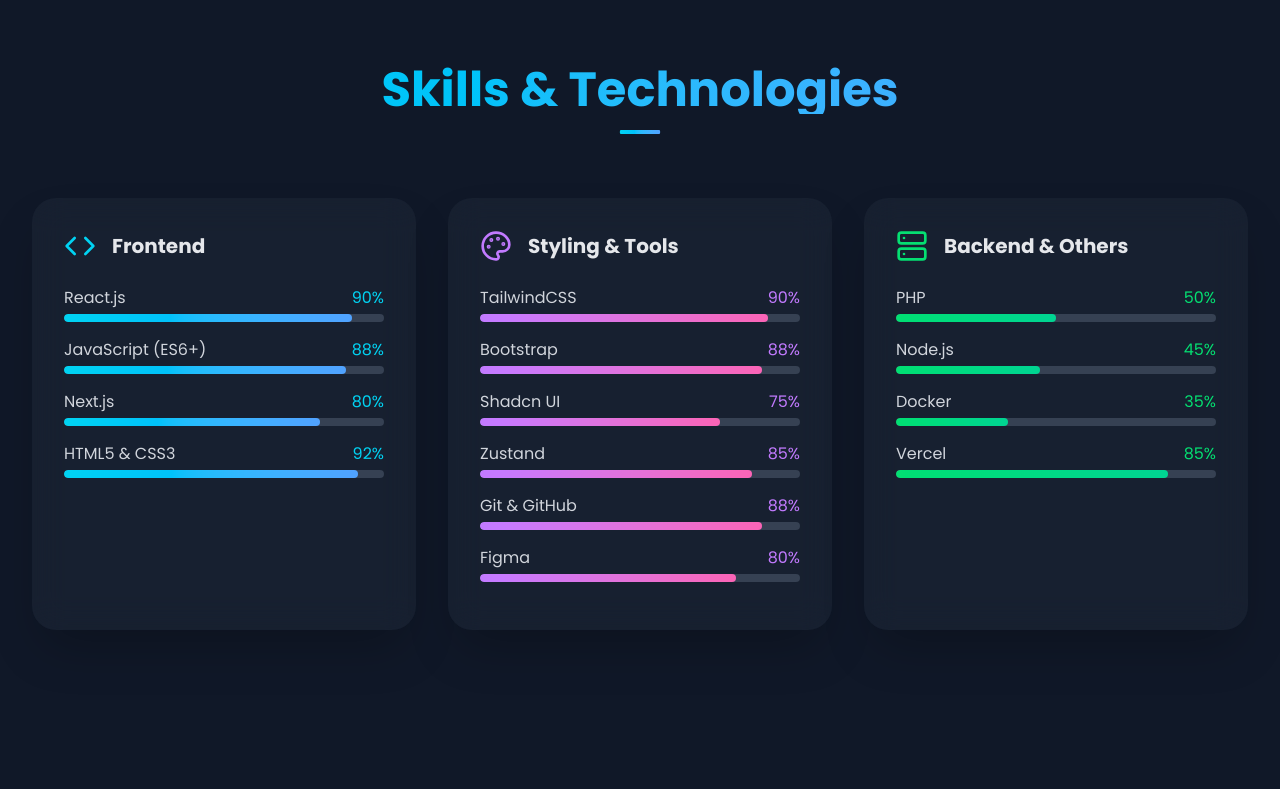
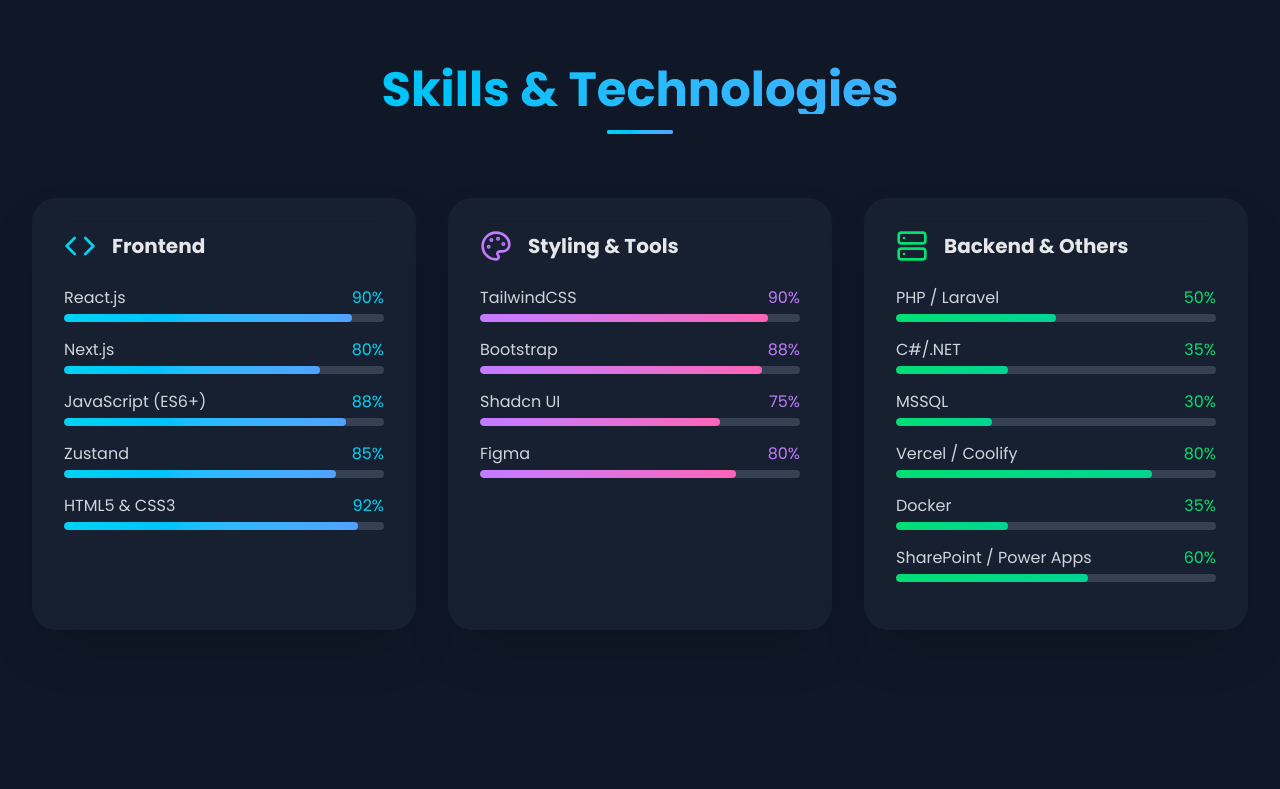
Before and after one commit to SuSandarKyaw/my-portfolio, a React (Vite) app: page / in a window 1280 px wide. Shown: the part 1560-2349 px from the top of the page. Built offline with nearby package versions, Linux system fonts and the light colour scheme.

Commit message:
fix: update skill and project

```diff
--- a/src/components/ExperienceSection.jsx
+++ b/src/components/ExperienceSection.jsx
@@ -2,6 +2,21 @@
 import RunningLine from "./RunningLine";
 
 const experiences = [
+  {
+    type: "work",
+    position: "Junior Frontend Developer",
+    company: "NiT College – Yangon",
+    duration: "July 2025 – Present",
+    achievements: [
+      "Successfully transitioned from Intern to Junior Developer role",
+      "Developed the official college website using React.js and Tailwind CSS",
+      "Integrated frontend UI with PHP and MySQL for dynamic course management",
+      "Optimized website performance and SEO for better institutional reach",
+      "Collaborated on student registration and academic dashboard modules"
+    ],
+    icon: Briefcase,
+    color: "blue" // Using blue to match your project theme
+  },
   {
     type: "work",
     position: "Frontend Developer Intern",
@@ -24,7 +39,7 @@
     type: "education",
     degree: "B.Sc (Hons) Computing",
     institution: "University of Greenwich",
-    status: "Final Year Student",
+    status: "2024-2025",
     description: "Specializing in Computing and Information Systems at KMD Institute, Myanmar Campus. Focus on modern web development technologies and software engineering principles.",
     icon: GraduationCap,
     color: "purple"
@@ -47,6 +62,11 @@
       text: "text-cyan-400",
       shadow: "hover:shadow-cyan-500/20"
     },
+    blue: {
+      gradient: "from-blue-400 to-indigo-400",
+      text: "text-blue-400",
+      shadow: "hover:shadow-blue-500/20"
+    },
     purple: {
       gradient: "from-purple-400 to-pink-400",
       text: "text-purple-400",
@@ -64,7 +84,6 @@
 
   return (
     <div className="relative flex md:items-center">
-      {/* Mobile: Single column layout */}
       <div className="md:hidden w-full">
         <div className={`bg-gray-800/50 backdrop-blur-lg rounded-3xl p-6 shadow-2xl ${colors.shadow} transition-all duration-300 w-full mb-8`}>
           <div className="flex items-center mb-4">
@@ -89,10 +108,8 @@
             <p className="text-sm text-gray-300">{item.description}</p>
           )}
         </div>
-        {/* Timeline Dot for mobile */}
         <div className={`absolute left-1/2 transform -translate-x-1/2 -bottom-4 w-5 h-5 bg-gradient-to-r ${colors.gradient} rounded-full border-4 border-gray-900 z-10`}></div>
       </div>
-
 
       {isLeft ? (
         <div className="hidden md:flex flex-1 pr-8">
@@ -124,7 +141,6 @@
         <div className="hidden md:flex flex-1 pr-8"></div>
       )}
 
-      {/* Timeline Dot for desktop */}
       <div className={`hidden md:block absolute left-1/2 transform -translate-x-1/2 w-6 h-6 bg-gradient-to-r ${colors.gradient} rounded-full border-4 border-gray-900 z-10`}></div>
 
       {!isLeft ? (
@@ -174,10 +190,8 @@
         </div>
 
         <div className="relative">
-          {/* Timeline Line - Hidden on mobile, visible on desktop */}
           <div className="hidden md:block absolute left-1/2 transform -translate-x-1/2 w-1 h-full bg-gradient-to-b from-cyan-400 to-blue-400 rounded-full"></div>
 
-          {/* Timeline Items */}
           <div className="space-y-16 md:space-y-12">
             {allItems.map((item, index) => (
               <TimelineItem
--- a/src/components/Footer.jsx
+++ b/src/components/Footer.jsx
@@ -4,7 +4,7 @@
       <div className="max-w-7xl mx-auto">
         <div className="text-center">
           <p className="text-slate-400 mb-4">
-            © 2025 <span className="text-cyan-400">Su Sandar Kyaw</span>. All rights reserved.
+            © {new Date().getFullYear()} <span className="text-cyan-400">Su Sandar Kyaw</span>. All rights reserved.
           </p>
           <p className="text-slate-400 text-sm">
             Built with React.js, Tailwind CSS, and lots of ☕
--- a/src/components/ProjectsSection.jsx
+++ b/src/components/ProjectsSection.jsx
@@ -2,26 +2,29 @@
 import niceFareDashboard from "/images/nicefare.png";
 import voucher from "/images/voucher.png";
 import smartUni from "/images/l.jpg";
+import nit from "/images/nit.png";
 import RunningLine from "./RunningLine";
 
 const projects = [
   {
     title: "Nice Fare Travel – Admin Dashboard",
-    description: "A comprehensive admin dashboard for a travel agency featuring sales data, expense tracking, customer management, and reminders with real-time API integration.",
+    description:
+      "A comprehensive admin dashboard for a travel agency featuring sales data, expense tracking, customer management, and reminders with real-time API integration.",
     technologies: ["Next.js", "ShadCN/UI", "Zustand", "Laravel API"],
     image: niceFareDashboard,
-    liveUrl: "https://nfc-dashboard.sankyitar.shop/",
+    // liveUrl: "https://nfc-dashboard.sankyitar.shop/",
     githubUrl: "https://github.com/heinhtetzan/nice-fare-dashboard",
     colors: {
       primary: "cyan",
       secondary: "blue",
       accent: "purple",
-      tech: "green"
-    }
+      tech: "green",
+    },
   },
   {
     title: "E-Tutoring System",
-    description: "A collaborative team project featuring tutor allocation, dashboards for different user roles, and interactive comment systems with comprehensive UI state management.",
+    description:
+      "A collaborative team project featuring tutor allocation, dashboards for different user roles, and interactive comment systems with comprehensive UI state management.",
     technologies: ["React.js", "TailwindCSS", "Flowbite", "C# .NET API"],
     image: smartUni,
     githubUrl: "https://github.com/ewsd-gp2/SmartUni.Frontend",
@@ -29,12 +32,13 @@
       primary: "purple",
       secondary: "pink",
       accent: "cyan",
-      tech: "orange"
-    }
+      tech: "orange",
+    },
   },
   {
     title: "Voucher Management App",
-    description: "A responsive voucher and inventory management system with user authentication, CRUD operations, search functionality, and seamless Laravel API integration.",
+    description:
+      "A responsive voucher and inventory management system with user authentication, CRUD operations, search functionality, and seamless Laravel API integration.",
     technologies: ["Next.js", "TailwindCSS", "Flowbite", "Laravel"],
     image: voucher,
     githubUrl: "https://github.com/SuSandarKyaw/voucher-app-next",
@@ -42,9 +46,24 @@
       primary: "green",
       secondary: "emerald",
       accent: "cyan",
-      tech: "red"
-    }
-  }
+      tech: "red",
+    },
+  },
+  {
+    title: "NIT College Official Website",
+    description:
+      "A comprehensive institutional platform featuring dynamic course listings, student registration modules, and a responsive academic dashboard. Focused on delivering a high-performance user interface with seamless backend communication.",
+    technologies: ["React.js", "Tailwind CSS", "PHP", "MySQL"],
+    image: nit,
+    liveUrl: "https://nit.com.mm",
+    githubUrl: "https://github.com/SuSandarKyaw/nit-college-website",
+    colors: {
+      primary: "blue",
+      secondary: "indigo",
+      accent: "slate",
+      tech: "sky",
+    },
+  },
 ];
 
 const ProjectCard = ({ project }) => {
@@ -55,7 +74,7 @@
       bg: "bg-cyan-500/20",
       gradient: "from-cyan-500 to-blue-500 hover:from-cyan-400 hover:to-blue-400",
       button: "border-cyan-400 text-cyan-400 hover:bg-cyan-400",
-      shadow: "hover:shadow-cyan-500/20"
+      shadow: "hover:shadow-cyan-500/20",
     },
     purple: {
       text: "text-purple-400",
@@ -63,7 +82,7 @@
       bg: "bg-purple-500/20",
       gradient: "from-purple-500 to-pink-500 hover:from-purple-400 hover:to-pink-400",
       button: "border-purple-400 text-purple-400 hover:bg-purple-400",
-      shadow: "hover:shadow-purple-500/20"
+      shadow: "hover:shadow-purple-500/20",
     },
     green: {
       text: "text-green-400",
@@ -71,33 +90,51 @@
       bg: "bg-green-500/20",
       gradient: "from-green-500 to-emerald-500 hover:from-green-400 hover:to-emerald-400",
       button: "border-green-400 text-green-400 hover:bg-green-400",
-      shadow: "hover:shadow-green-500/20"
+      shadow: "hover:shadow-green-500/20",
     },
     blue: {
       text: "text-blue-400",
       border: "border-blue-500/30",
-      bg: "bg-blue-500/20"
+      bg: "bg-blue-500/20",
+      gradient: "from-blue-500 to-indigo-500 hover:from-blue-400 hover:to-indigo-400",
+      button: "border-blue-400 text-blue-400 hover:bg-blue-400",
+      shadow: "hover:shadow-blue-500/20",
     },
     pink: {
       text: "text-pink-400",
       border: "border-pink-500/30",
-      bg: "bg-pink-500/20"
+      bg: "bg-pink-500/20",
     },
     emerald: {
       text: "text-emerald-400",
       border: "border-emerald-500/30",
-      bg: "bg-emerald-500/20"
+      bg: "bg-emerald-500/20",
     },
     orange: {
       text: "text-orange-400",
       border: "border-orange-500/30",
-      bg: "bg-orange-500/20"
+      bg: "bg-orange-500/20",
     },
     red: {
       text: "text-red-400",
       border: "border-red-500/30",
-      bg: "bg-red-500/20"
-    }
+      bg: "bg-red-500/20",
+    },
+    slate: {
+      text: "text-slate-400",
+      border: "border-slate-500/30",
+      bg: "bg-slate-500/20",
+    },
+    sky: {
+      text: "text-sky-400",
+      border: "border-sky-500/30",
+      bg: "bg-sky-500/20",
+    },
+    indigo: {
+      text: "text-indigo-400",
+      border: "border-indigo-500/30",
+      bg: "bg-indigo-500/20",
+    },
   };
 
   const getTechColor = (index) => {
@@ -107,8 +144,19 @@
     return project.colors.tech;
   };
 
+  // Helper to get safe styles or fallback to blue
+  const getSafeStyle = (colorName) => {
+    return colorClasses[colorName] || colorClasses.blue;
+  };
+
+  const primaryStyle = getSafeStyle(project.colors.primary);
+
   return (
-    <div className={`bg-gray-800/50 backdrop-blur-lg rounded-3xl shadow-2xl overflow-hidden ${colorClasses[project.colors.primary].shadow} transition-all duration-500 hover:scale-[1.02] group`}>
+    <div
+      className={`bg-gray-800/50 backdrop-blur-lg rounded-3xl shadow-2xl overflow-hidden ${
+        primaryStyle.shadow || ""
+      } transition-all duration-500 hover:scale-[1.02] group`}
+    >
       <img
         src={project.image}
         alt={project.title}
@@ -116,7 +164,7 @@
       />
 
       <div className="p-6">
-        <h3 className={`text-xl font-bold mb-3 ${colorClasses[project.colors.primary].text}`}>
+        <h3 className={`text-xl font-bold mb-3 ${primaryStyle.text}`}>
           {project.title}
         </h3>
         <p className="text-gray-300 mb-4 leading-relaxed">
@@ -125,11 +173,12 @@
 
         <div className="flex flex-wrap gap-2 mb-4">
           {project.technologies.map((tech, index) => {
-            const color = getTechColor(index);
+            const colorName = getTechColor(index);
+            const style = getSafeStyle(colorName);
             return (
               <span
                 key={index}
-                className={`px-3 py-1 rounded-full text-sm font-medium border ${colorClasses[color].border} ${colorClasses[color].bg} ${colorClasses[color].text}`}
+                className={`px-3 py-1 rounded-full text-sm font-medium border ${style.border} ${style.bg} ${style.text}`}
               >
                 {tech}
               </span>
@@ -138,36 +187,28 @@
         </div>
 
         <div className="flex gap-4">
-          {project.liveUrl ? (
           <a
-              href={project.liveUrl}
-              target="_blank"
+            href={project.liveUrl || "#"}
+            target={project.liveUrl ? "_blank" : "_self"}
             rel="noopener noreferrer"
-              className={`flex-1 py-2 bg-gradient-to-r ${colorClasses[project.colors.primary].gradient} text-white font-semibold rounded-lg transition-all duration-300 hover:scale-105 text-center flex items-center justify-center`}
+            className={`flex-1 py-2 bg-gradient-to-r ${
+              primaryStyle.gradient
+            } text-white font-semibold rounded-lg transition-all duration-300 hover:scale-105 text-center flex items-center justify-center ${!project.liveUrl && 'opacity-50 cursor-not-allowed'}`}
           >
             <ExternalLink className="w-4 h-4 mr-2" />
             View Project
           </a>
-          ) : (
-            <button className={`flex-1 py-2 bg-gradient-to-r ${colorClasses[project.colors.primary].gradient} text-white font-semibold rounded-lg transition-all duration-300 hover:scale-105`}>
-              <ExternalLink className="w-4 h-4 mr-2 inline" />
-              View Project
-            </button>
-          )}
-          {project.githubUrl ? (
+
           <a
-              href={project.githubUrl}
-              target="_blank"
+            href={project.githubUrl || "#"}
+            target={project.githubUrl ? "_blank" : "_self"}
             rel="noopener noreferrer"
-              className={`px-4 py-2 border rounded-lg transition-all duration-300 hover:text-gray-900 ${colorClasses[project.colors.primary].button} flex items-center justify-center`}
+            className={`px-4 py-2 border rounded-lg transition-all duration-300 hover:bg-white hover:text-gray-900 ${
+              primaryStyle.button
+            } flex items-center justify-center ${!project.githubUrl && 'opacity-50 cursor-not-allowed'}`}
           >
             <Github className="w-4 h-4" />
           </a>
-          ) : (
-            <button className={`px-4 py-2 border rounded-lg transition-all duration-300 hover:text-gray-900 ${colorClasses[project.colors.primary].button}`}>
-              <Github className="w-4 h-4" />
-            </button>
-          )}
         </div>
       </div>
     </div>
@@ -176,13 +217,16 @@
 
 const ProjectsSection = () => {
   return (
-    <section id="projects" className="relative py-20 px-4 sm:px-6 lg:px-8 bg-gray-900">
+    <section
+      id="projects"
+      className="relative py-20 px-4 sm:px-6 lg:px-8 bg-gray-900"
+    >
       <div className="max-w-7xl mx-auto">
         <div className="text-center mb-16">
           <h2 className="text-4xl md:text-5xl font-bold mb-4 bg-gradient-to-r from-cyan-400 to-blue-400 bg-clip-text text-transparent">
             Featured Projects
           </h2>
-        <RunningLine/>
+          <RunningLine />
         </div>
 
         <div className="grid md:grid-cols-2 lg:grid-cols-3 gap-8">
--- a/src/components/RunningLine.jsx
+++ b/src/components/RunningLine.jsx
@@ -4,7 +4,7 @@
   return (
       <motion.div
       className="w-24 h-1 bg-gradient-to-r from-cyan-400 to-blue-400 mx-auto rounded-full"
-      initial={{ scaleX: 0 }} // No originX → scales from center
+      initial={{ scaleX: 0 }}
       animate={{ scaleX: 1 }}
       transition={{
         repeat: Infinity,
--- a/src/components/SkillsSection.jsx
+++ b/src/components/SkillsSection.jsx
@@ -5,32 +5,33 @@
 
 const frontendSkills = [
   { name: "React.js", level: 90 },
+  { name: "Next.js", level: 80 },
   { name: "JavaScript (ES6+)", level: 88 },
-  { name: "Next.js", level: 80 },
+  { name: "Zustand", level: 85 },
   { name: "HTML5 & CSS3", level: 92 }
 ];
 
-const stylingSkills = [
+const designSkills = [
   { name: "TailwindCSS", level: 90 },
   { name: "Bootstrap", level: 88 },
   { name: "Shadcn UI", level: 75 },
-  { name: "Zustand", level: 85 },
-  { name: "Git & GitHub", level: 88 },
   { name: "Figma", level: 80 }
 ];
 
-const backendSkills = [
-  { name: "PHP", level: 50 },
-  { name: "Node.js", level: 45 },
+const backendDevOpsSkills = [
+  { name: "PHP / Laravel", level: 50 },
+  { name: "C#/.NET", level: 35 },
+  { name: "MSSQL", level: 30 },
+  { name: "Vercel / Coolify", level: 80 },
   { name: "Docker", level: 35 },
-  { name: "Vercel", level: 85 }
+  { name: "SharePoint / Power Apps", level: 60 }
 ];
 
 const SkillBar = ({ skill, color }) => {
   const gradientColors = {
     cyan: 'from-cyan-400 to-blue-400',
     purple: 'from-purple-400 to-pink-400',
-    green: 'from-green-400 to-emerald-400'
+    green: 'from-green-400 to-emerald-400',
   };
 
   return (
@@ -102,7 +103,6 @@
           variants={containerVariants}
           className="grid md:grid-cols-2 lg:grid-cols-3 gap-8"
         >
-          {/* Frontend Skills */}
           <motion.div
             variants={itemVariants}
             className="bg-gray-800/50 backdrop-blur-lg rounded-3xl p-8 shadow-2xl hover:shadow-cyan-500/20 transition-all duration-300 hover:scale-[1.02]"
@@ -118,7 +118,6 @@
             </div>
           </motion.div>
 
-          {/* Styling & Tools */}
           <motion.div
             variants={itemVariants}
             className="bg-gray-800/50 backdrop-blur-lg rounded-3xl p-8 shadow-2xl hover:shadow-purple-500/20 transition-all duration-300 hover:scale-[1.02]"
@@ -128,13 +127,12 @@
               <h3 className="text-xl font-bold text-gray-200">Styling & Tools</h3>
             </div>
             <div className="space-y-6">
-              {stylingSkills.map((skill, index) => (
+              {designSkills.map((skill, index) => (
                 <SkillBar key={index} skill={skill} color="purple" />
               ))}
             </div>
           </motion.div>
 
-          {/* Backend & Others */}
           <motion.div
             variants={itemVariants}
             className="bg-gray-800/50 backdrop-blur-lg rounded-3xl p-8 shadow-2xl hover:shadow-green-500/20 transition-all duration-300 hover:scale-[1.02]"
@@ -144,7 +142,7 @@
               <h3 className="text-xl font-bold text-gray-200">Backend & Others</h3>
             </div>
             <div className="space-y-6">
-              {backendSkills.map((skill, index) => (
+              {backendDevOpsSkills.map((skill, index) => (
                 <SkillBar key={index} skill={skill} color="green" />
               ))}
             </div>
--- a/src/pages/HomePage.jsx
+++ b/src/pages/HomePage.jsx
@@ -11,7 +11,6 @@
 const HomePage = () => {
   return (
     <div className="min-h-screen bg-slate-900 text-slate-100 font-inter overflow-x-hidden font-poppins">
-      {/* Background Animation */}
       <div className="fixed inset-0 z-0">
         <div className="absolute inset-0 bg-gradient-to-br from-slate-900 via-purple-900 to-slate-900"></div>
         <div className="absolute top-0 left-0 w-full h-full opacity-30">
```
Also changed, not shown: public/images/nit.png (added). Lines whose indentation alone changed are shown as unchanged.
